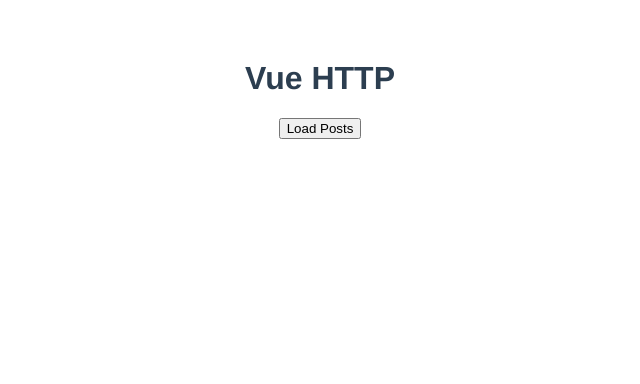
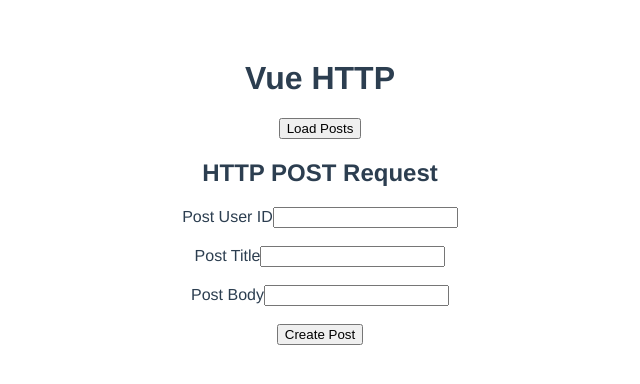
Before and after one commit to PeterOsoo/vue-js, a Vue app in the folder vue-http/: page / in a window 1280 px wide. Shown: the top 384 px of the page, without its empty margins (320-960 px from the left). Built offline with nearby package versions, Linux system fonts and the light colour scheme.

Commit message:
HTTP POST Request

```diff
--- a/vue-http/src/App.vue
+++ b/vue-http/src/App.vue
@@ -1,14 +1,19 @@
 <template>
   <h1>Vue HTTP</h1>
   <PostList />
+
+  <h2>HTTP POST Request</h2>
+  <CreatePost />
 </template>
 
 <script>
 import PostList from "./components/PostList.vue";
+import CreatePost from "./components/CreatePost.vue";
 export default {
   name: "App",
   components: {
     PostList,
+    CreatePost,
   },
 };
 </script>
--- /dev/null
+++ b/vue-http/src/components/CreatePost.vue
@@ -0,0 +1,55 @@
+<template>
+  <div>
+    <form @submit.prevent="createPost">
+      <div>
+        <label for="userId">Post User ID</label>
+        <input type="text" id="userId" v-model="formData.userId" />
+      </div>
+      <br />
+
+      <div>
+        <label for="title">Post Title</label>
+        <input type="text" id="title" v-model="formData.title" />
+      </div>
+      <br />
+
+      <div>
+        <label for="body">Post Body</label>
+        <input type="text" id="body" v-model="formData.body" />
+      </div>
+      <br />
+      <button>Create Post</button>
+    </form>
+  </div>
+</template>
+
+<script>
+import axios from "axios";
+export default {
+  name: "CreatePost",
+  data() {
+    return {
+      formData: {
+        userId: "",
+        title: "",
+        body: "",
+      },
+    };
+  },
+  methods: {
+    createPost() {
+      axios
+        .post("https://jsonplaceholder.typicode.com/posts", this.formData)
+        .then((response) => {
+          console.log(response);
+        })
+        .catch((error) => {
+          console.log(error);
+        });
+    },
+  },
+};
+</script>
+
+<style scoped>
+</style>
```
